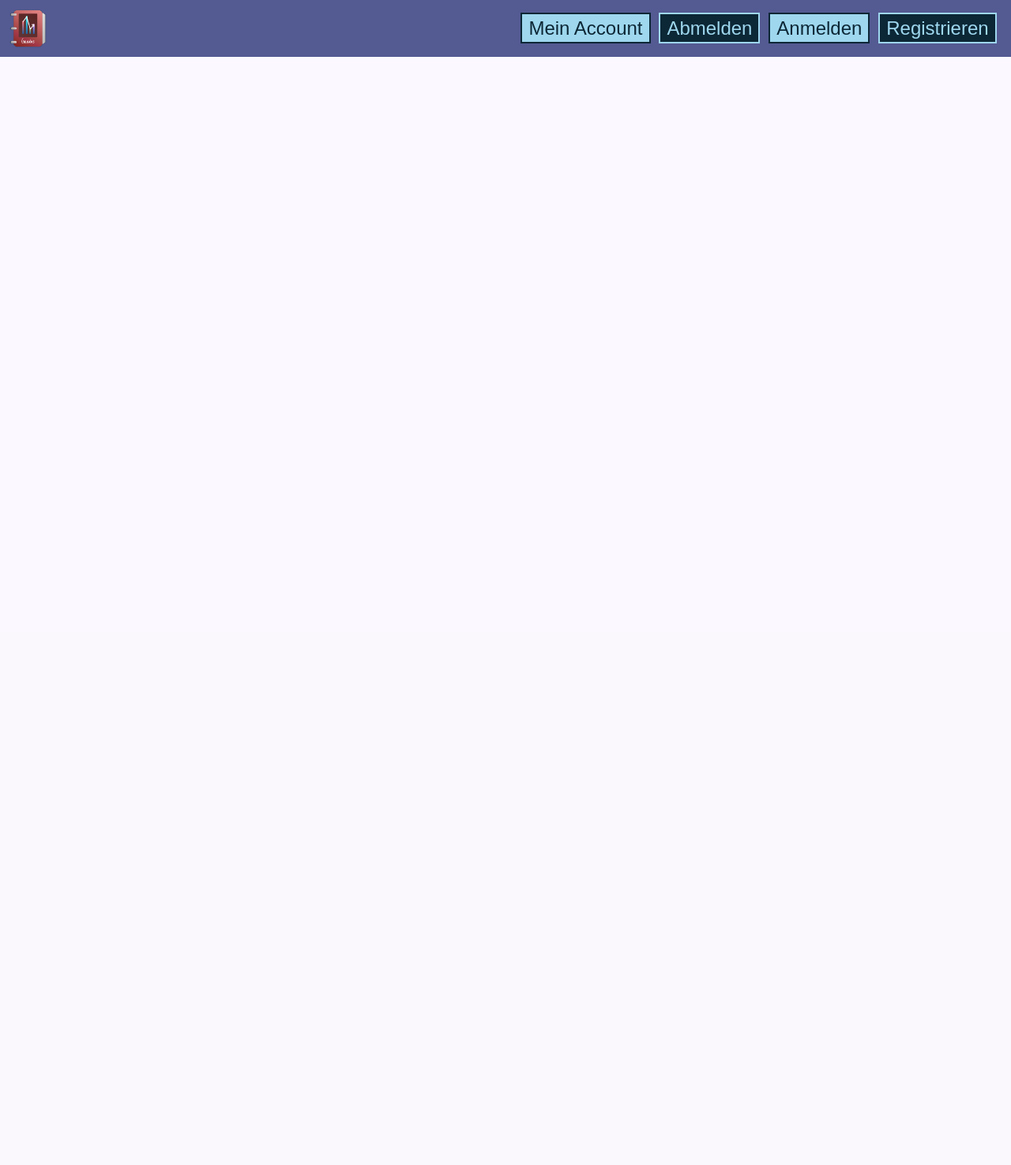
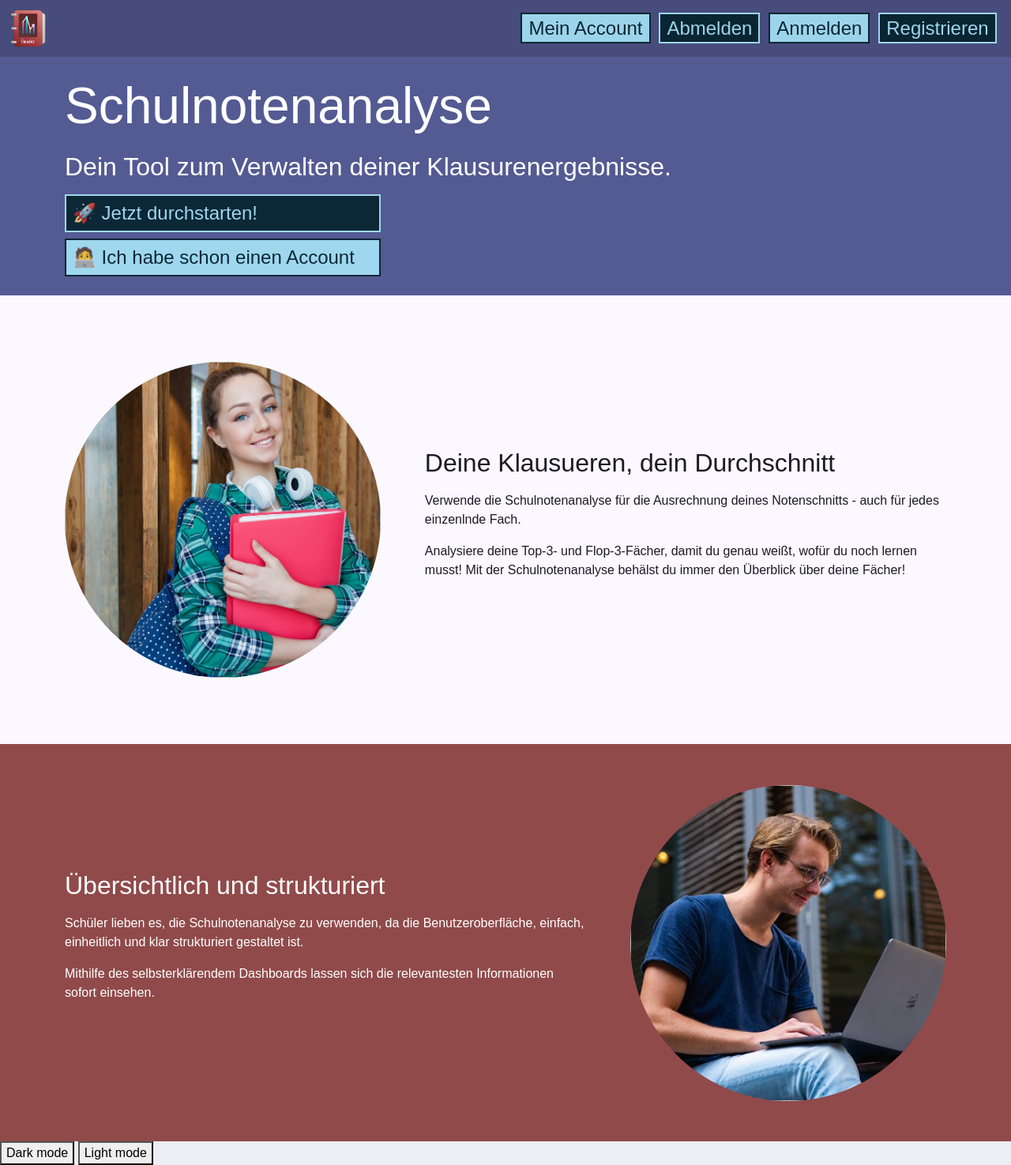
Before and after one commit to PixelPerfectMind/notenanalyse, a Django app: page / in a window 1280 px wide. Shown: the whole page at 79% size. Before the commit the page ends 800 px from the top, so only its background shows below. Run offline with Django 5.2, Linux system fonts and the light colour scheme; some libraries are stand-ins or nearby versions.

Commit message:
UPDATE landing page
Added images, texts, dark mode buttons and elements to landing page

```diff
--- a/static/css/colors/dark.css
+++ b/static/css/colors/dark.css
@@ -1,5 +1,6 @@
 .dark {
   --md-sys-color-primary: rgb(189 194 255);
+  --md-sys-color-primary-transparent: rgba(189, 194, 255, .85);
   --md-sys-color-surface-tint: rgb(189 194 255);
   --md-sys-color-on-primary: rgb(37 43 97);
   --md-sys-color-primary-container: rgb(60 66 121);
--- a/static/css/colors/light.css
+++ b/static/css/colors/light.css
@@ -1,5 +1,6 @@
 :root {
   --md-sys-color-primary: rgb(84 90 146);
+  --md-sys-color-primary-transparent: rgba(84, 90, 146, .85);
   --md-sys-color-surface-tint: rgb(84 90 146);
   --md-sys-color-on-primary: rgb(255 255 255);
   --md-sys-color-primary-container: rgb(223 224 255);
--- a/static/css/inline.css
+++ b/static/css/inline.css
@@ -22,6 +22,34 @@
     margin-right: .4rem;
 }
 
+.mt-2 {
+    margin-top: .2rem;
+}
+
+.mt-4 {
+    margin-top: .4rem;
+}
+
+.pt-4 {
+    padding-top: .4rem;
+}
+
+.pb-4 {
+    padding-bottom: .4rem;
+}
+
+.pb-8 {
+    padding-bottom: 1.6rem;
+}
+
+.pt-8 {
+    padding-top: 1.6rem;
+}
+
+.mb-4 {
+    margin-bottom: .4rem;
+}
+
 .always-on-top {
     top: 0;
     position: fixed;
--- a/static/css/page.css
+++ b/static/css/page.css
@@ -1,4 +1,6 @@
 @import "colors/light.css";
+@import "colors/dark.css";
+
 @import "./inline.css";
 
 @font-face {
@@ -10,6 +12,11 @@
 @font-face {
     font-family: "Outfit", sans-serif;
     src: url('../fonts/Outfit.ttf');
+}
+
+html {
+    height: 100%;
+    background: black;
 }
 
 body {
@@ -26,13 +33,24 @@ h1 {
     color: var(--md-sys-color-on-background);
     padding: 0;
     margin: 0;
-    margin-bottom: 1.6rem;
+    margin-bottom: 1.2rem;
+}
+
+h3 {
+    font-family: "Outfit", sans-serif;
+    font-size: 2rem;
+    color: var(--md-sys-color-on-background);
+    padding: 0;
+    margin: 0;
+    margin-bottom: 1rem;
 }
 
 .navbar {
-    background-color: var(--md-sys-color-primary);
+    background-color: var(--md-sys-color-primary-transparent);
     color: var(--md-sys-color-on-primary);
     height: 72px;
+    backdrop-filter: blur(1rem) contrast(2);
+    z-index: 100;
 }
 
 .button {
@@ -44,12 +62,14 @@ h1 {
     font-size: 24px;
     opacity: .85;
     scale: 1;
+    display: flex;
+    min-width: 10rem;
     transition-duration: .2s;
 }
 
 .button:hover {
     opacity: .5;
-    scale: 2;
+    scale: 1.025;
     color: var(--md-sys-color-tertiary-container);
 }
 
@@ -67,13 +87,15 @@ h1 {
     padding: 4px 8px;
     font-size: 24px;
     opacity: .85;
+    display: flex;
+    min-width: 10rem;
     scale: 1;
     transition-duration: .2s;
 }
 
 .outlined-button:hover {
     opacity: .5;
-    scale: 2;
+    scale: 1.025;
     color: var(--md-sys-color-on-tertiary-container);
 }
 
--- /dev/null
+++ b/static/scripts/ColorMode.js
@@ -0,0 +1,10 @@
+const pageBody = document.getElementById("body");
+
+function ToggleDarkMode() {
+  pageBody.classList.remove("light")
+  pageBody.classList.add("dark");
+}
+function ToggleLightMode() {
+  pageBody.classList.remove("dark")
+  pageBody.classList.add("light");
+}
--- a/templates/notenanalyse/base.html
+++ b/templates/notenanalyse/base.html
@@ -1,5 +1,5 @@
 <!DOCTYPE html>
-<html lang="de">
+<html lang="de" class="light">
     <head>
         <meta charset="UTF-8">
         <title>Notenanalyse - Hallo!</title>
@@ -11,8 +11,9 @@
         {% load static %}
         <link rel="stylesheet" type="text/css" href="{% static 'css/page.css' %}">
         <link rel="stylesheet" type="text/css" href="{% static 'css/colors/light.css' %}">
+        <meta name="viewport" content="width=device-width, initial-scale=1.0">
     </head>
-    <body>
+    <body id="body">
         <nav class="navbar-expand-lg navbar always-on-top w-full">
             <div class="container-fluid">
                 <div class="w-full flex flex-wrap align-center space-between">
@@ -23,20 +24,25 @@
                     <!-- User account controls -->
                     <div>
                         <!-- if user is logged in -->
-                        <a href="#" class="outlined-button mr-4">Mein Account</a>
-                        <a href="#" class="button mr-4">Abmelden</a>
+                        <a href="#" style="display: inline" class="outlined-button mr-4">Mein Account</a>
+                        <a href="#" style="display: inline" class="button mr-4">Abmelden</a>
 
                         <!-- if user is not logged in -->
-                        <a href="#" class="outlined-button mr-4">Anmelden</a>
-                        <a href="#" class="button mr-4">Registrieren</a>
+                        <a href="#" style="display: inline" class="outlined-button mr-4">Anmelden</a>
+                        <a href="#" style="display: inline" class="button mr-4">Registrieren</a>
                     </div>
                 </div>
             </div>
         </nav>
 
-        <div class="container">
-          {% block content %}
-          {% endblock %}
+        {% block index %}
+        {% endblock %}
+
+        <div style="background: var(--md-sys-color-surface-container)">
+            <button onclick="ToggleDarkMode()">Dark mode</button>
+            <button onclick="ToggleLightMode()">Light mode</button>
         </div>
+    </div>
     </body>
 </html>
+<script src="{% static 'scripts/ColorMode.js' %}"></script>
--- a/templates/notenanalyse/index.html
+++ b/templates/notenanalyse/index.html
@@ -1,9 +1,46 @@
 {% extends 'notenanalyse/base.html' %}
 
-<div style="background: var(--md-sys-color-secondary); color: var(--md-sys-color-on-secondary)">
+{% block index %}
+<div style="height: 85%; background: var(--md-sys-color-primary); color: var(--md-sys-color-on-primary); margin-top: -12px">
     <div class="container">
-        <h1>
-            Schulnotenanalyseへようこそ！
+        <h1 class="pt-4" style="color: var(--md-sys-color-on-primary)">
+            Schulnotenanalyse
         </h1>
+        <h3 style="color: var(--md-sys-color-on-primary)">
+            Dein Tool zum Verwalten deiner Klausurenergebnisse.
+        </h3>
+        <div>
+            <div>
+                <a href="#" style="width: 25rem" class="button">🚀 Jetzt durchstarten!</a>
+            </div>
+            <div class="mt-2 pb-4">
+                <a href="#" style="width: 25rem" class="outlined-button">🧑‍💻 Ich habe schon einen Account</a>
+            </div>
+            <div class="mt-4"></div>
+        </div>
     </div>
 </div>
+
+<div class="container mb-4">
+    <div class="flex flex-wrap space-between align-center">
+        <img style="background: url('../../static/images/pexels-anastasiya-gepp-654466-1462630.jpg') center;height: 25rem; background-size: cover; width: 25rem; border-radius: 12.5rem">
+        <div style="width: calc(95% - 25rem)">
+            <h3>Deine Klausueren, dein Durchschnitt</h3>
+            <p>Verwende die Schulnotenanalyse für die Ausrechnung deines Notenschnitts - auch für jedes einzenlnde Fach.</p>
+            <p>Analysiere deine Top-3- und Flop-3-Fächer, damit du genau weißt, wofür du noch lernen musst! Mit der Schulnotenanalyse behälst du immer den Überblick über deine Fächer!</p>
+        </div>
+    </div>
+</div>
+
+<div style="background: var(--md-sys-color-secondary);">
+    <div class="container pb-8 pt-8">
+    <div class="flex flex-wrap space-between align-center pt-8 pb-8">
+        <div style="width: calc(95% - 25rem)">
+            <h3 style="color: var(--md-sys-color-on-secondary)">Übersichtlich und strukturiert</h3>
+            <p style="color: var(--md-sys-color-on-secondary)">Schüler lieben es, die Schulnotenanalyse zu verwenden, da die Benutzeroberfläche, einfach, einheitlich und klar strukturiert gestaltet ist.</p>
+            <p style="color: var(--md-sys-color-on-secondary)">Mithilfe des selbsterklärendem Dashboards lassen sich die relevantesten Informationen sofort einsehen.</p>
+        </div>
+        <img style="background: url('../../static/images/pexels-buro-millennial-636760-1438081.jpg') center;height: 25rem; background-size: cover; width: 25rem; border-radius: 12.55rem">
+    </div>
+</div>
+{%  endblock %}
```
Also changed, not shown: static/images/pexels-anastasiya-gepp-654466-1462630.jpg (added), static/images/pexels-buro-millennial-636760-1438081.jpg (added).
